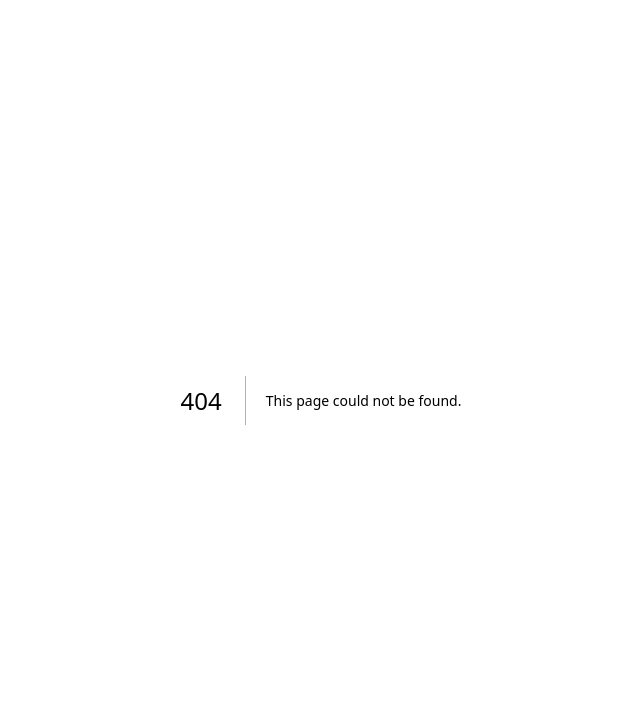
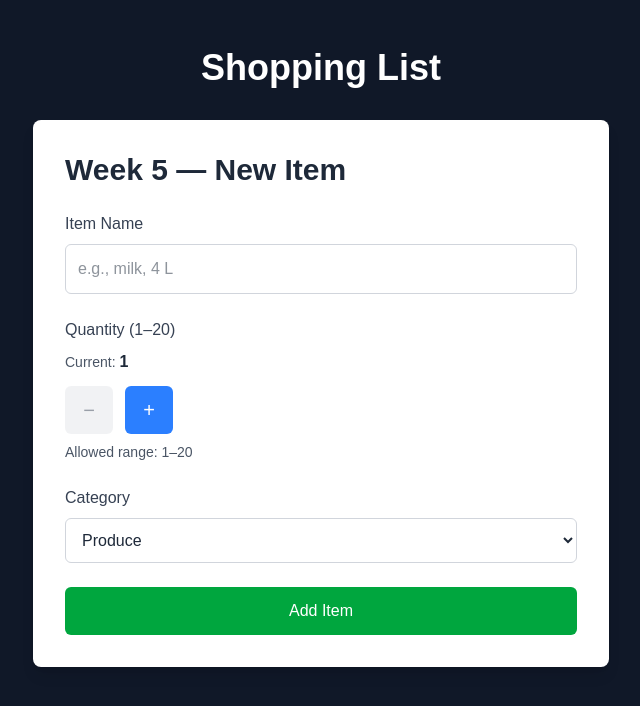
Before and after one commit to Amazinglorrie/cprg306-assignments, a Next.js app: page /week-5 in a window 1280 px wide. Before the commit this address had no page. Shown: the top 706 px of the page, without its empty margins (319-959 px from the left). Built offline with nearby package versions, Linux system fonts and the light colour scheme.

Commit message:
week5completedassignment

```diff
--- /dev/null
+++ b/app/week-5/NewItem.js
@@ -0,0 +1,125 @@
+"use client";
+
+import { useState } from "react";
+
+export default function NewItem() {
+  const [name, setName] = useState("");
+  const [quantity, setQuantity] = useState(1);
+  const [category, setCategory] = useState("produce");
+
+  function handleSubmit(event) {
+    event.preventDefault();
+
+    const item = {
+      name,
+      quantity,
+      category,
+    };
+
+    console.log(item);
+    alert(
+      `Added: ${item.name}, Quantity: ${item.quantity}, Category: ${item.category}`
+    );
+
+    setName("");
+    setQuantity(1);
+    setCategory("produce");
+  }
+
+  const increment = () => {
+    if (quantity < 20) {
+      setQuantity(quantity + 1);
+    }
+  };
+
+  const decrement = () => {
+    if (quantity > 1) {
+      setQuantity(quantity - 1);
+    }
+  };
+
+  return (
+    <div className="max-w-xl mx-auto bg-white rounded-lg p-8 shadow-lg">
+      <h2 className="text-3xl font-bold mb-6 text-gray-800">Week 5 — New Item</h2>
+
+      <form onSubmit={handleSubmit} className="space-y-6">
+        {/* Item Name */}
+        <div>
+          <label className="block text-base font-medium mb-2 text-gray-700">
+            Item Name
+          </label>
+          <input
+            type="text"
+            value={name}
+            onChange={(e) => setName(e.target.value)}
+            required
+            placeholder="e.g., milk, 4 L"
+            className="w-full p-3 text-gray-800 rounded-md border border-gray-300 focus:outline-none focus:ring-2 focus:ring-blue-500"
+          />
+        </div>
+
+        {/* Quantity */}
+        <div>
+          <label className="block text-base font-medium mb-2 text-gray-700">
+            Quantity (1–20)
+          </label>
+          <div className="mb-3">
+            <span className="text-sm text-gray-600">Current: </span>
+            <span className="text-base font-semibold text-gray-800">{quantity}</span>
+          </div>
+          <div className="flex gap-3 mb-2">
+            <button
+              type="button"
+              onClick={decrement}
+              disabled={quantity <= 1}
+              className="w-12 h-12 rounded-md bg-gray-200 hover:bg-gray-300 disabled:opacity-50 disabled:cursor-not-allowed text-xl font-medium text-gray-700"
+            >
+              −
+            </button>
+            <button
+              type="button"
+              onClick={increment}
+              disabled={quantity >= 20}
+              className="w-12 h-12 rounded-md bg-blue-500 hover:bg-blue-600 disabled:opacity-50 disabled:cursor-not-allowed text-white text-xl font-medium"
+            >
+              +
+            </button>
+          </div>
+          <p className="text-sm text-gray-600">Allowed range: 1–20</p>
+        </div>
+
+        {/* Category */}
+        <div>
+          <label className="block text-base font-medium mb-2 text-gray-700">
+            Category
+          </label>
+          <select
+            value={category}
+            onChange={(e) => setCategory(e.target.value)}
+            className="w-full p-3 text-gray-800 rounded-md border border-gray-300 focus:outline-none focus:ring-2 focus:ring-blue-500"
+          >
+            <option value="produce">Produce</option>
+            <option value="dairy">Dairy</option>
+            <option value="bakery">Bakery</option>
+            <option value="meat">Meat</option>
+            <option value="frozen foods">Frozen Foods</option>
+            <option value="canned goods">Canned Goods</option>
+            <option value="dry goods">Dry Goods</option>
+            <option value="beverages">Beverages</option>
+            <option value="snacks">Snacks</option>
+            <option value="household">Household</option>
+            <option value="other">Other</option>
+          </select>
+        </div>
+
+
+        <button
+          type="submit"
+          className="w-full py-3 px-4 bg-green-600 hover:bg-green-700 text-white font-medium rounded-md transition-colors"
+        >
+          Add Item
+        </button>
+      </form>
+    </div>
+  );
+}
--- /dev/null
+++ b/app/week-5/page.js
@@ -0,0 +1,14 @@
+import NewItem from "./NewItem";
+
+export default function Page() {
+  return (
+    <main className="min-h-screen bg-gray-900 py-12 px-4">
+      <div className="max-w-4xl mx-auto">
+        <h1 className="text-4xl font-bold text-white mb-8 text-center">
+          Shopping List
+        </h1>
+        <NewItem />
+      </div>
+    </main>
+  );
+}
```
Also changed, not shown: 1 other file (tests, documents, lock files or other folders).
